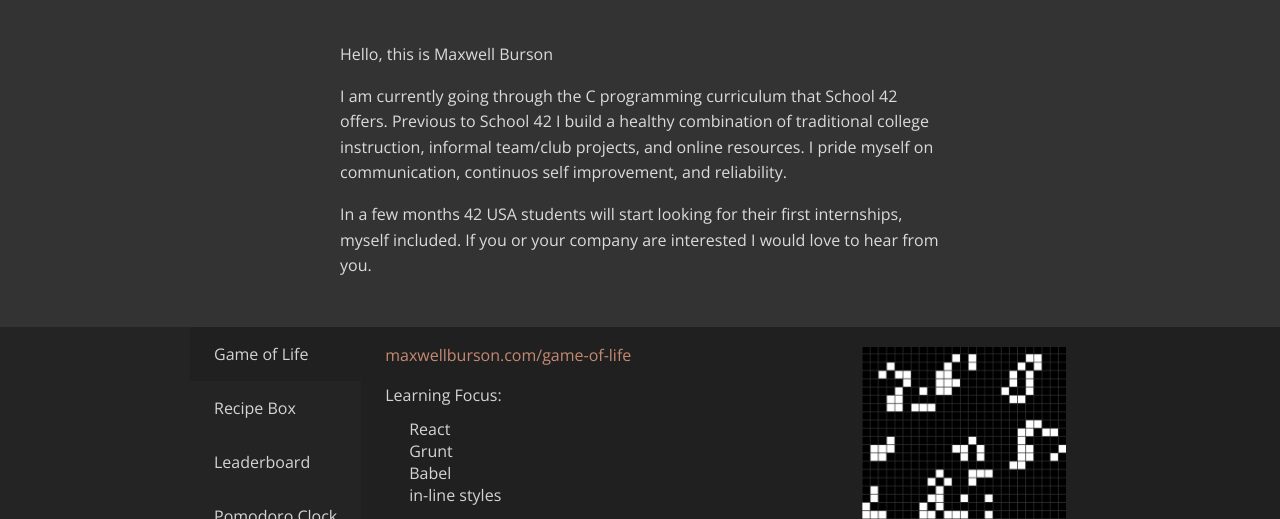
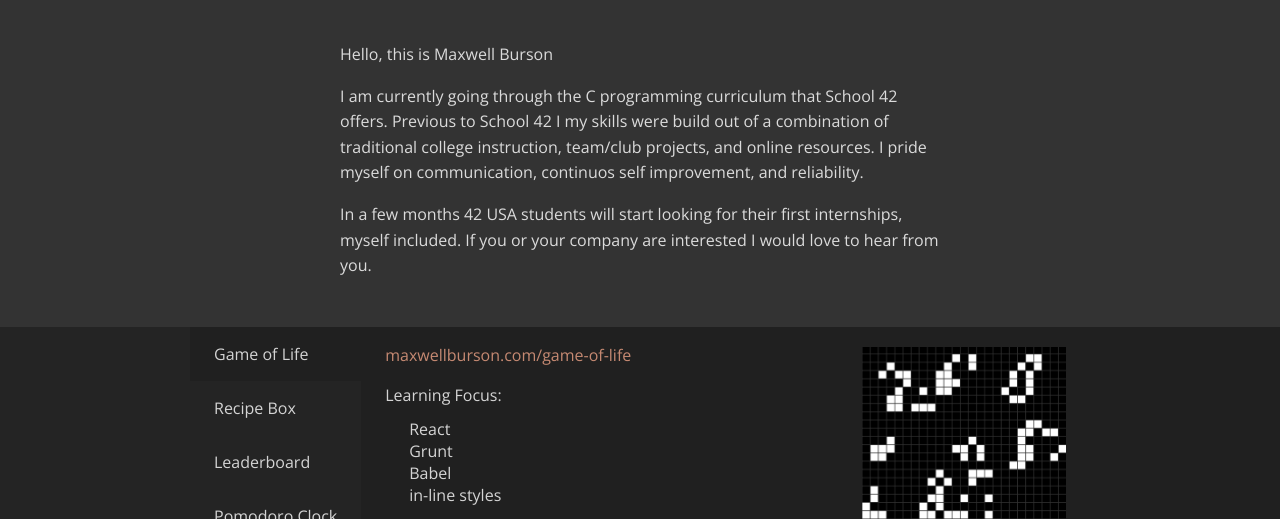
Before and after one commit to maxburs/blog-old, a website: page index.html in a window 1280 px wide. Shown: the part 254-773 px from the top of the page. Drawn offline with nearby package versions, Linux system fonts and the light colour scheme.

Commit message:
tweaked bio

```diff
--- a/index.html
+++ b/index.html
@@ -20,7 +20,7 @@
         <section id="biography" >
             <h2>Biography</h2>
             <p>Hello, this is Maxwell Burson</p>
-			<p>I am currently going through the C programming curriculum that School 42 offers. Previous to School 42 I build a healthy combination of traditional college instruction, informal team/club projects, and online resources. I pride myself on communication, continuos self improvement, and reliability.</p>
+			<p>I am currently going through the C programming curriculum that School 42 offers. Previous to School 42 I my skills were build out of a combination of traditional college instruction, team/club projects, and online resources. I pride myself on communication, continuos self improvement, and reliability.</p>
 			<p>In a few months 42 USA students will start looking for their first internships, myself included. If you or your company are interested I would love to hear from you.</p>
         </section>
         <div class="edge-grabber">
```
